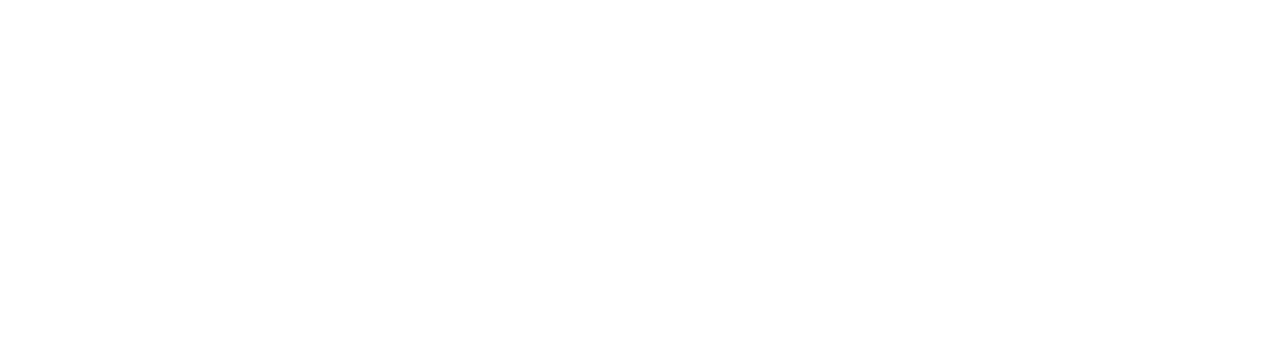
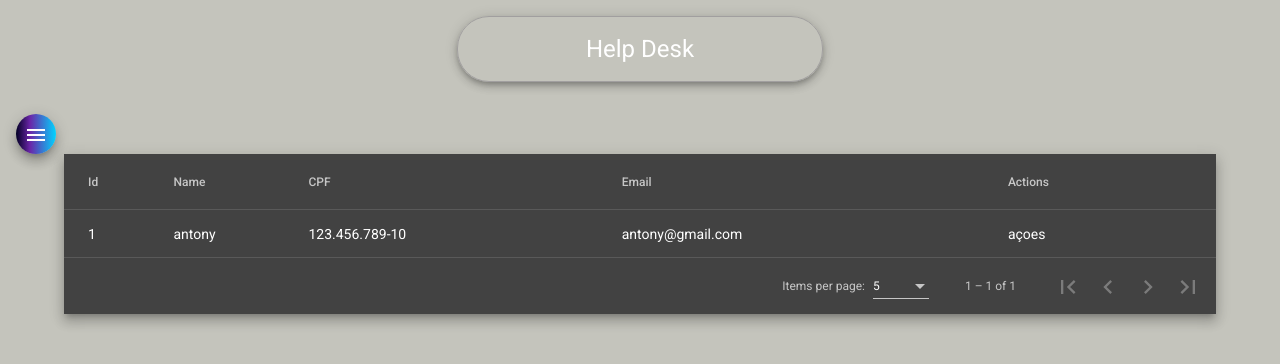
Before and after one commit to AntonyFelisberto/Projeto-Help-Desk, an Angular app in the folder FrontEnd/: page /technical in a window 1280 px wide. Before the commit this address led to /. Shown: the top 364 px of the page. Built offline with nearby package versions, Linux system fonts and the light colour scheme.

Commit message:
atualizando front end

```diff
--- a/FrontEnd/src/app/app-routing.module.ts
+++ b/FrontEnd/src/app/app-routing.module.ts
@@ -2,11 +2,13 @@ import { NgModule } from '@angular/core';
 import { RouterModule, Routes } from '@angular/router';
 import { HomeComponent } from './components/home/home.component';
 import { NavComponent } from './components/nav/nav.component';
+import { TechnicalComponent } from './components/technical/technical.component';
 
 const routes: Routes = [
   {path:'',component:NavComponent,
     children:[
-      {path:'home',component:HomeComponent}
+      {path:'home',component:HomeComponent},
+      {path:'technical',component:TechnicalComponent}
     ]
   }
 ];
--- a/FrontEnd/src/app/app.module.ts
+++ b/FrontEnd/src/app/app.module.ts
@@ -28,13 +28,15 @@ import {MatListModule} from '@angular/material/list'
 import {MatCardModule} from '@angular/material/card';
 import { NavComponent } from './components/nav/nav.component';
 import { HomeComponent } from './components/home/home.component';
-import { HeaderComponent } from './components/header/header.component'
+import { HeaderComponent } from './components/header/header.component';
+import { TechnicalComponent } from './components/technical/technical.component'
 @NgModule({
   declarations: [
     AppComponent,
     NavComponent,
     HomeComponent,
-    HeaderComponent
+    HeaderComponent,
+    TechnicalComponent
   ],
   imports: [
     BrowserModule,
--- a/FrontEnd/src/app/components/nav/nav.component.html
+++ b/FrontEnd/src/app/components/nav/nav.component.html
@@ -8,7 +8,7 @@
             </a>
         </mat-nav-list>
         <mat-nav-list class="nav-list">
-            <a mat-link-item routerLink="/">
+            <a mat-link-item routerLink="technical">
                 <i class="material-icons">account_circle</i>Técnicos
             </a>
         </mat-nav-list>
--- a/FrontEnd/src/app/components/nav/nav.component.ts
+++ b/FrontEnd/src/app/components/nav/nav.component.ts
@@ -11,7 +11,7 @@ export class NavComponent implements OnInit {
   constructor(private router:Router) { }
 
   ngOnInit(): void {
-    this.router.navigate(['home'])
+    this.router.navigate(['technical'])
   }
 
 }
--- /dev/null
+++ b/FrontEnd/src/app/components/technical/technical.component.css
@@ -0,0 +1,7 @@
+.container{
+    width: 90%;
+    margin: auto;
+}
+table {
+    width: 100%;
+}
--- /dev/null
+++ b/FrontEnd/src/app/components/technical/technical.component.html
@@ -0,0 +1,43 @@
+<div class="container">
+    <div class="mat-elevation-z8">
+        <table mat-table [dataSource]="dataSource">
+
+
+          <ng-container matColumnDef="id">
+            <th mat-header-cell *matHeaderCellDef> Id </th>
+            <td mat-cell *matCellDef="let element"> {{element.id}} </td>
+          </ng-container>
+
+
+          <ng-container matColumnDef="name">
+            <th mat-header-cell *matHeaderCellDef> Name </th>
+            <td mat-cell *matCellDef="let element"> {{element.name}} </td>
+          </ng-container>
+
+
+          <ng-container matColumnDef="cpf">
+            <th mat-header-cell *matHeaderCellDef> CPF </th>
+            <td mat-cell *matCellDef="let element"> {{element.cpf}} </td>
+          </ng-container>
+
+
+          <ng-container matColumnDef="email">
+            <th mat-header-cell *matHeaderCellDef> Email </th>
+            <td mat-cell *matCellDef="let element"> {{element.email}} </td>
+          </ng-container>
+
+          <ng-container matColumnDef="actions">
+            <th mat-header-cell *matHeaderCellDef> Actions </th>
+            <td mat-cell *matCellDef="let element"> açoes </td>
+          </ng-container>
+
+          <tr mat-header-row *matHeaderRowDef="displayedColumns"></tr>
+          <tr mat-row *matRowDef="let row; columns: displayedColumns;"></tr>
+        </table>
+
+        <mat-paginator [pageSizeOptions]="[5, 10, 20]"
+                       showFirstLastButtons
+                       aria-label="Select page of periodic elements">
+        </mat-paginator>
+      </div>
+</div>
--- /dev/null
+++ b/FrontEnd/src/app/components/technical/technical.component.ts
@@ -0,0 +1,39 @@
+import { Component, OnInit, ViewChild } from '@angular/core';
+import { MatPaginator } from '@angular/material/paginator';
+import { MatTableDataSource } from '@angular/material/table';
+import { Technical } from 'src/app/models/Technicals';
+
+@Component({
+  selector: 'app-technical',
+  templateUrl: './technical.component.html',
+  styleUrls: ['./technical.component.css']
+})
+export class TechnicalComponent implements OnInit {
+
+  ELEMENT_DATA: Technical[] = [
+      {
+        id:1,
+        name:'antony',
+        cpf:'123.456.789-10',
+        email:'antony@gmail.com',
+        password:'1234',
+        profile:['0'],
+        dateCreation:'29/10/2022'
+      }
+    ]
+
+  constructor() { }
+
+  ngOnInit(): void {
+  }
+
+  displayedColumns: string[] = ['id', 'name', 'cpf', 'email','actions'];
+  dataSource = new MatTableDataSource<Technical>(this.ELEMENT_DATA);
+
+  @ViewChild(MatPaginator) paginator: MatPaginator;
+
+  ngAfterViewInit() {
+    this.dataSource.paginator = this.paginator;
+  }
+
+}
--- /dev/null
+++ b/FrontEnd/src/app/models/Technicals.ts
@@ -0,0 +1,9 @@
+export interface Technical{
+    id?:any,
+    name: string,
+    cpf: string,
+    email:string,
+    password:string,
+    profile: string[],
+    dateCreation: any
+}
```
Also changed, not shown: 1 other file (tests, documents, lock files or other folders).
